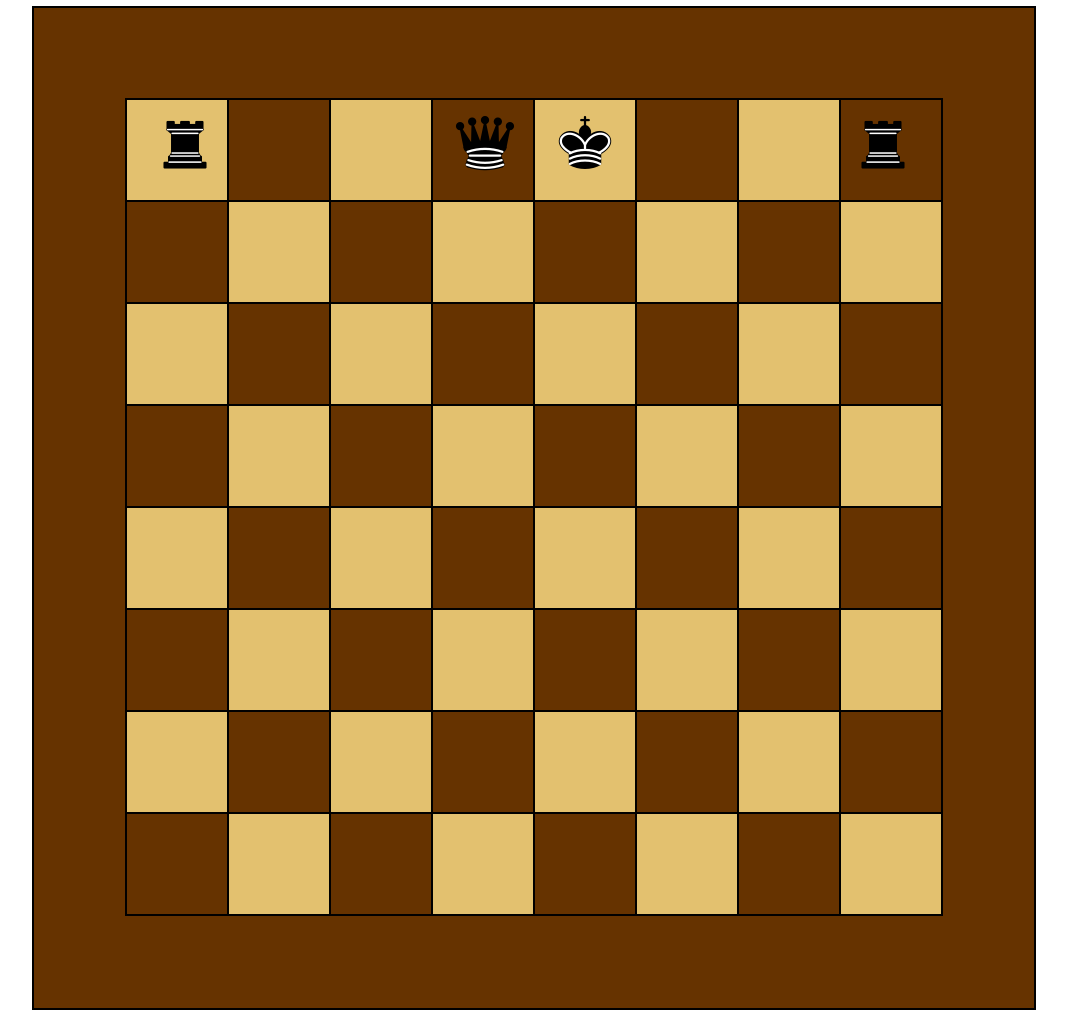
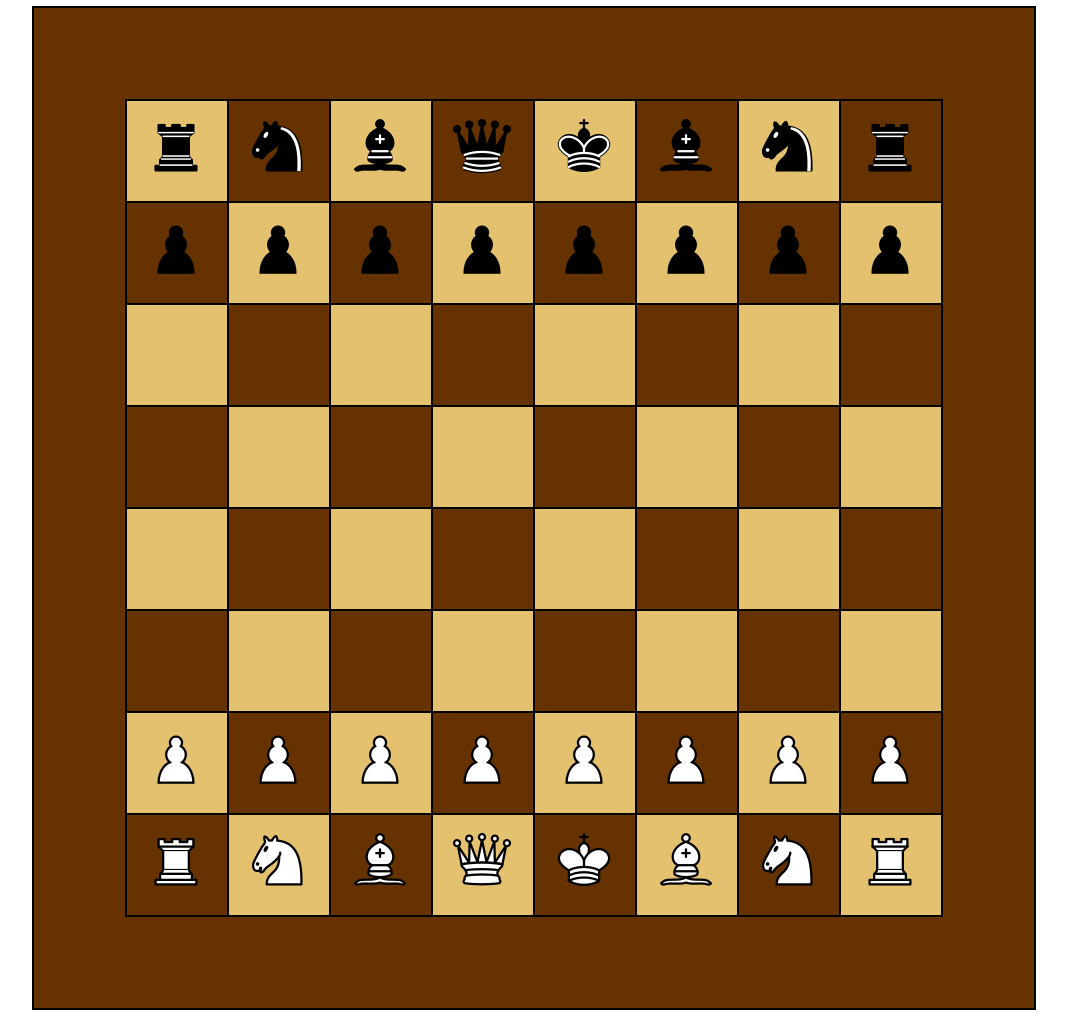
Before and after one commit to leopariente/cyber4s, a plain HTML site: page index.html in a window 1280 px wide. Shown: the whole page, without its empty margins (106-1173 px from the left). Drawn offline with Linux system fonts and the light colour scheme.

Commit message:
added players

```diff
--- a/chess.js
+++ b/chess.js
@@ -29,20 +29,81 @@ document.querySelectorAll('td')
 
 let blackKing = document.createElement("img");
 blackKing.src = "static/black-king.png"
-blackKing.setAttribute('id', 'black-king')
-chessTable.appendChild(blackKing)
 
 let blackQueen = document.createElement("img");
 blackQueen.src = "static/black-queen.png"
-blackQueen.setAttribute('id', 'black-queen')
-chessTable.appendChild(blackQueen)
 
 let blackRook1 = document.createElement("img");
 blackRook1.src = "static/black-rook.png"
-blackRook1.setAttribute('id', 'black-rook1')
-chessTable.appendChild(blackRook1)
 
 let blackRook2 = document.createElement("img");
 blackRook2.src = "static/black-rook.png"
-blackRook2.setAttribute('id', 'black-rook2')
-chessTable.appendChild(blackRook2)
+
+let blackKnight1 = document.createElement("img");
+blackKnight1.src = "static/black-knight.png"
+
+let blackKnight2 = document.createElement("img");
+blackKnight2.src = "static/black-knight.png"
+
+let blackBishop1 = document.createElement("img");
+blackBishop1.src = "static/black-bishop.png"
+
+let blackBishop2 = document.createElement("img");
+blackBishop2.src = "static/black-bishop.png"
+
+let tiles = document.getElementsByTagName("td");
+console.log(tiles)
+
+tiles[0].appendChild(blackRook1);
+tiles[1].appendChild(blackKnight1);
+tiles[2].appendChild(blackBishop1);
+tiles[3].appendChild(blackQueen);
+tiles[4].appendChild(blackKing);
+tiles[5].appendChild(blackBishop2);
+tiles[6].appendChild(blackKnight2);
+tiles[7].appendChild(blackRook2);
+
+for (let i=8; i < 16; i++) {
+  let blackPawn = document.createElement("img");
+  blackPawn.src = "static/black-pawn.png";
+  tiles[i].appendChild(blackPawn);
+}
+
+let whiteKing = document.createElement("img");
+whiteKing.src = "static/white-king.png"
+
+let whiteQueen = document.createElement("img");
+whiteQueen.src = "static/white-queen.png"
+
+let whiteRook1 = document.createElement("img");
+whiteRook1.src = "static/white-rook.png"
+
+let whiteRook2 = document.createElement("img");
+whiteRook2.src = "static/white-rook.png"
+
+let whiteKnight1 = document.createElement("img");
+whiteKnight1.src = "static/white-knight.png"
+
+let whiteKnight2 = document.createElement("img");
+whiteKnight2.src = "static/white-knight.png"
+
+let whiteBishop1 = document.createElement("img");
+whiteBishop1.src = "static/white-bishop.png"
+
+let whiteBishop2 = document.createElement("img");
+whiteBishop2.src = "static/white-bishop.png"
+
+tiles[56].appendChild(whiteRook1);
+tiles[57].appendChild(whiteKnight1);
+tiles[58].appendChild(whiteBishop1);
+tiles[59].appendChild(whiteQueen);
+tiles[60].appendChild(whiteKing);
+tiles[61].appendChild(whiteBishop2);
+tiles[62].appendChild(whiteKnight2);
+tiles[63].appendChild(whiteRook2);
+
+for (let i=48; i < 56; i++) {
+  let whitePawn = document.createElement("img");
+  whitePawn.src = "static/white-pawn.png";
+  tiles[i].appendChild(whitePawn);
+}
--- a/styles.css
+++ b/styles.css
@@ -13,6 +13,7 @@
 td {
     outline: black solid 2px;
     padding: 0;
+    position: relative;
   }
 
 td:hover {
@@ -42,24 +43,6 @@ body {
 
 img {
   position: absolute;
+  top: 10px;
+  left: 15px;
 }
-
-#black-king {
-  left: 517px;
-  top: 100px;
-}
-
-#black-queen {
-  left: 417px;
-  top: 100px;
-}
-
-#black-rook1 {
- left: 117px;
- top: 100px;
-}
-
-#black-rook2 {
-  right: 117px;
-  top: 100px;
-}
```
Also changed, not shown: static/black-bishop.png (added), static/black-knight.png (added), static/black-pawn.png (added), static/white-bishop.png (added), static/white-king.png (added), static/white-knight.png (added), static/white-pawn.png (added), static/white-queen.png (added), static/white-rook.png (added).
